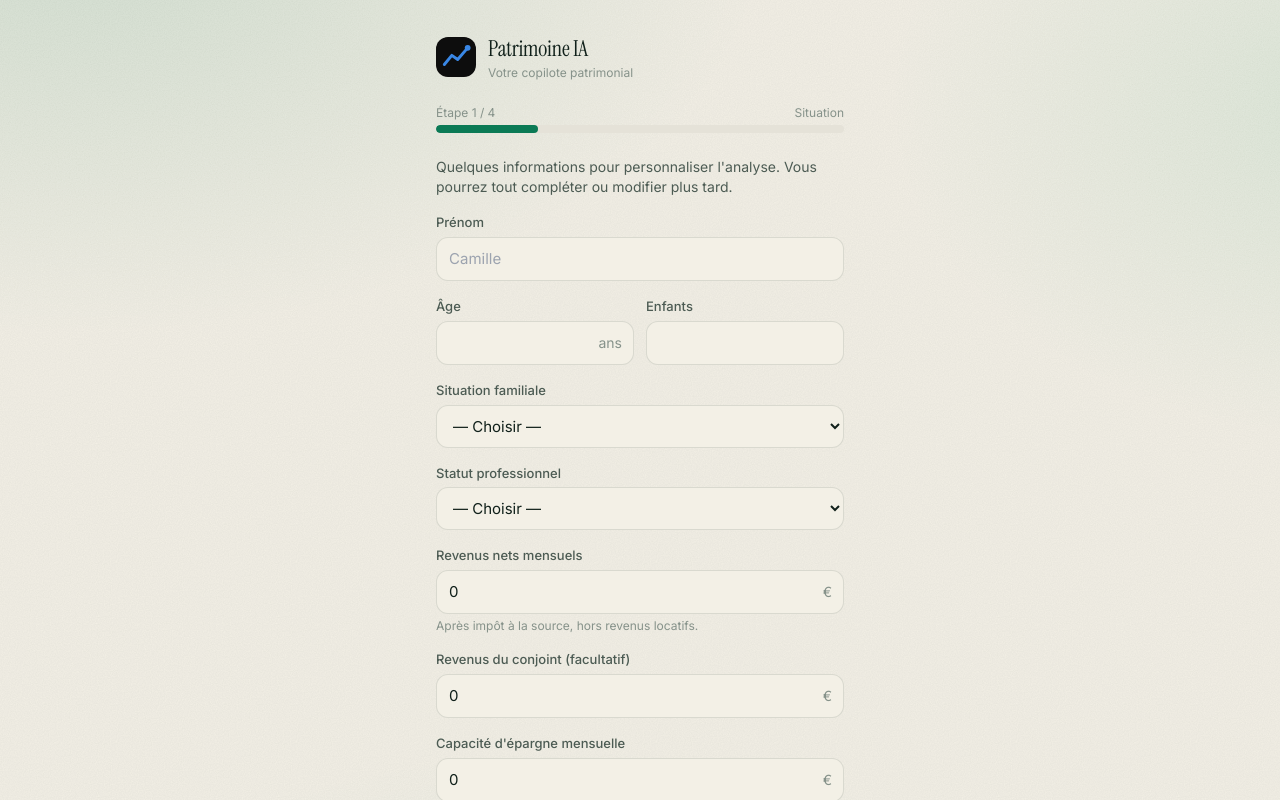
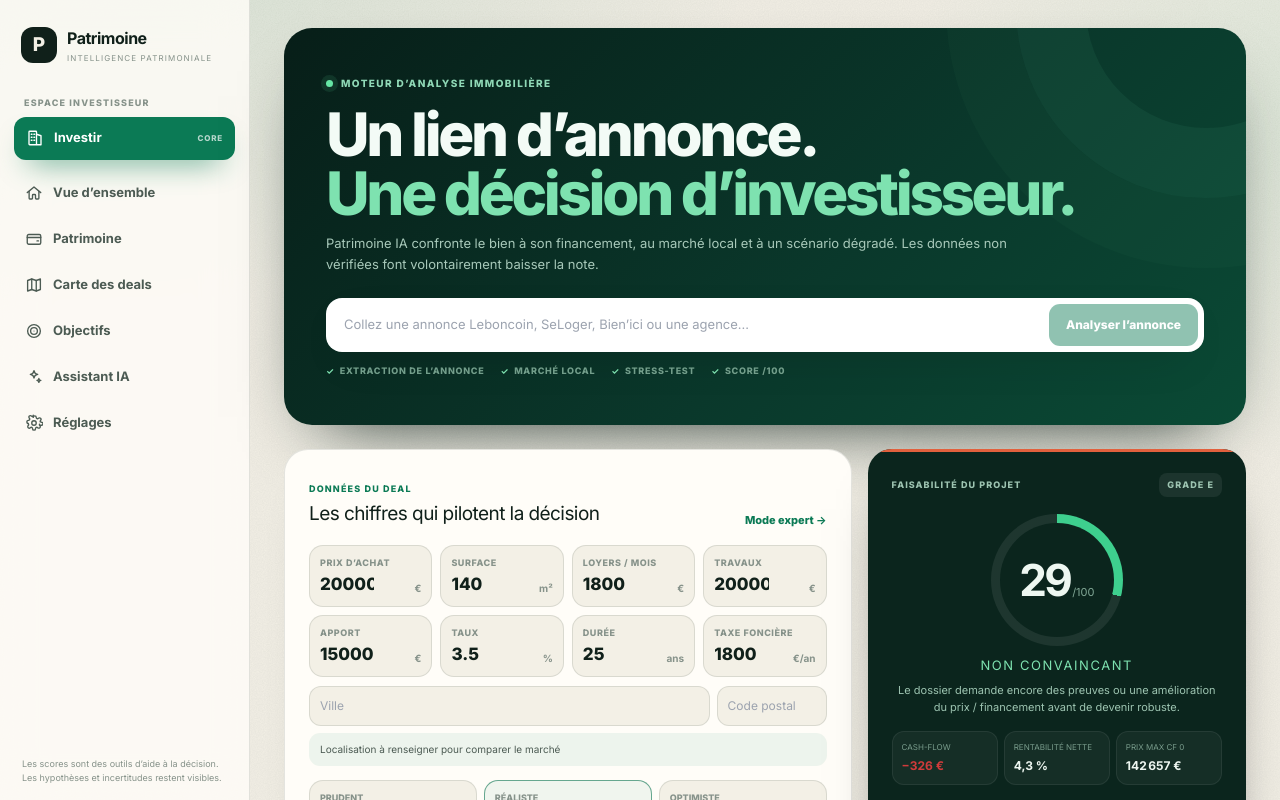
Before and after one commit to florianprivat50-cell/patrimoine-ai, a React (Vite) app: page / in a window 1280 px wide. Shown: the top 800 px of the page. Built offline with nearby package versions, Linux system fonts and the light colour scheme.

Commit message:
ux: open V3 directly on investment analyzer

```diff
--- a/src/App.tsx
+++ b/src/App.tsx
@@ -1,6 +1,5 @@
 import { Navigate, Route, Routes } from "react-router-dom";
 import Layout from "./components/Layout";
-import { useStore } from "./store";
 import Onboarding from "./pages/Onboarding";
 import Investir from "./pages/Investir";
 import Dashboard from "./pages/Dashboard";
@@ -12,13 +11,11 @@ import Analyse from "./pages/Analyse";
 import Profil from "./pages/Profil";
 
 export default function App() {
-  const onboarded = useStore((s) => s.onboarded);
-  if (!onboarded) return <Onboarding />;
-
   return (
     <Layout>
       <Routes>
         <Route path="/" element={<Investir />} />
+        <Route path="/onboarding" element={<Onboarding />} />
         <Route path="/dashboard" element={<Dashboard />} />
         <Route path="/patrimoine" element={<Patrimoine />} />
         <Route path="/projets" element={<Projets />} />
```
